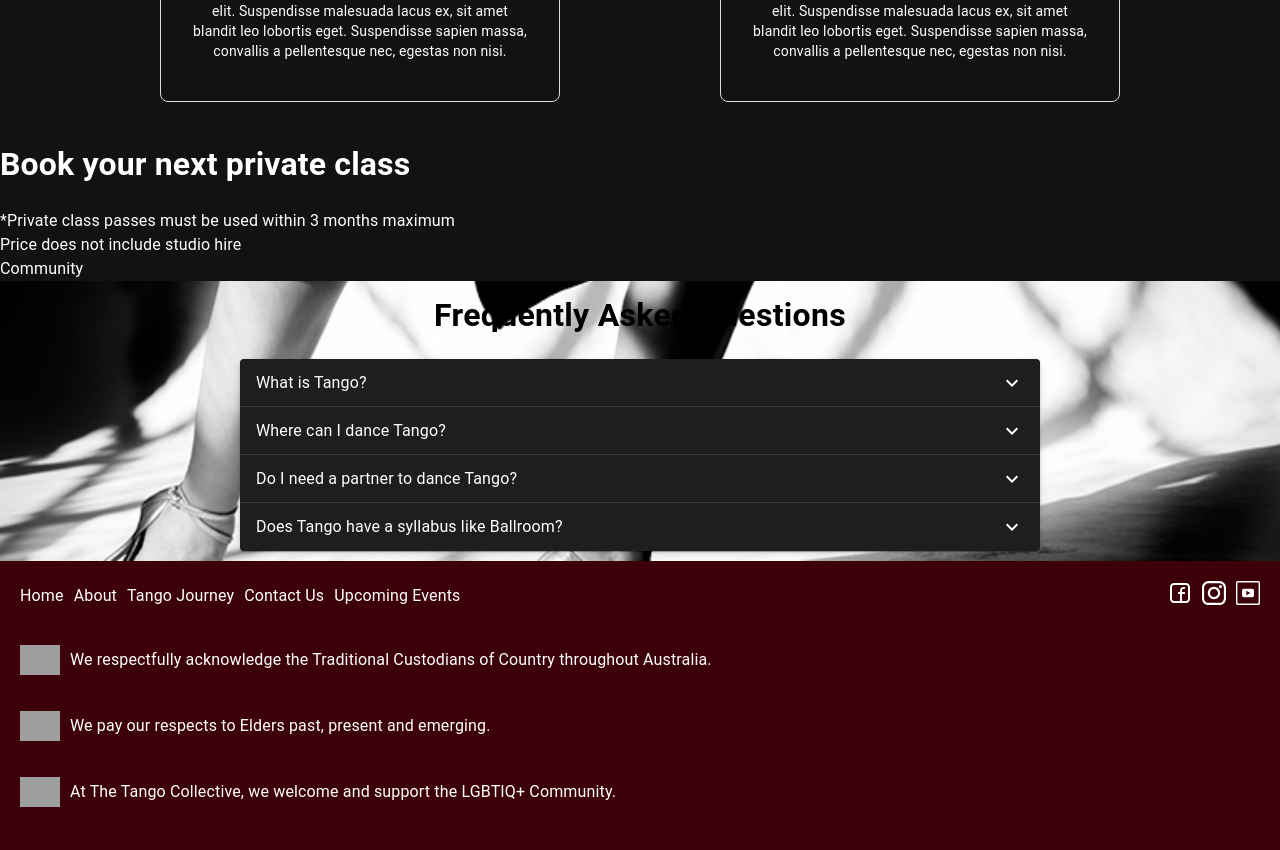
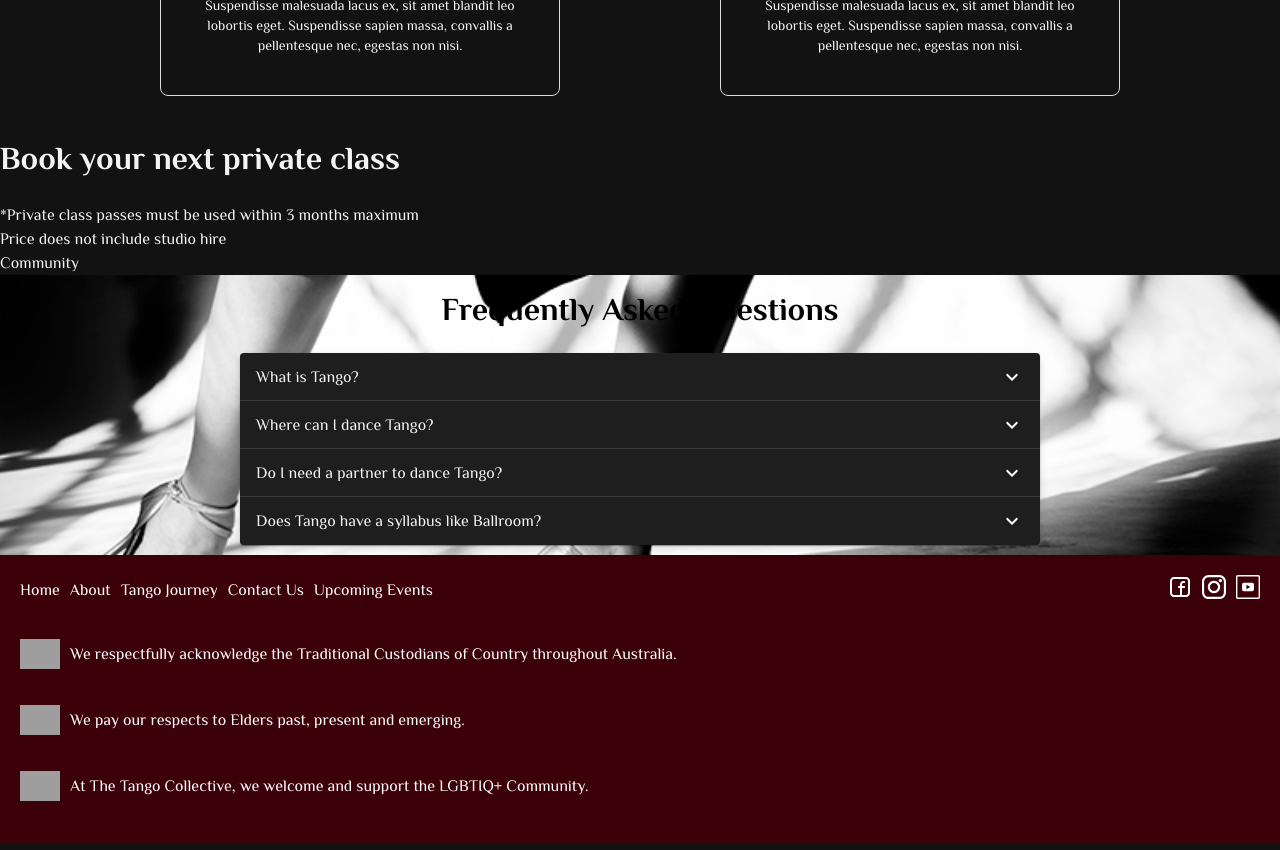
Before and after one commit to arharutyu/tango-collective, a React (Vite) app: page / in a window 1280 px wide. Shown: the part 1280-2130 px from the top of the page. Built offline with nearby package versions, Linux system fonts and the light colour scheme; grey boxes are pictures that could not be loaded.

Commit message:
setup font and typography

```diff
--- a/index.html
+++ b/index.html
@@ -1,10 +1,13 @@
 <!doctype html>
 <html lang="en">
 <head>
-    <meta charset="UTF-8" />
-    <link rel="icon" type="image/svg+xml" href="/vite.svg" />
-    <title>Vite + React + TS</title>
-    <meta name="viewport" content="initial-scale=1, width=device-width" />
+    <meta charset="UTF-8"/>
+    <title>The Tango Collective</title>
+    <meta name="viewport" content="initial-scale=1, width=device-width"/>
+    <link
+            href="https://fonts.googleapis.com/css2?family=Philosopher:wght@400;500;600;700&display=swap"
+            rel="stylesheet"
+    />
 </head>
 <body>
 <div id="root"></div>
--- a/src/theme/theme.ts
+++ b/src/theme/theme.ts
@@ -9,9 +9,72 @@ export const themeOptions: ThemeOptions = {
     secondary: {
       main: '#f50057',
     },
-    // background: {
-    //   // default: '#000000', // Explicitly set the background color to black
-    //   paper: '#000000', // For surfaces like Paper components
-    // },
+    text: {
+      primary: '#F4F4F4',
+      secondary: '#B0B0B0',
+    }
+  },
+  typography: {
+    fontFamily: `'Philosopher', 'Times New Roman', serif`,
+    allVariants: {
+      fontWeight: 400,
+    },
+    h1: {
+      fontSize: '48px',
+      fontWeight: 700,
+      lineHeight: 1.2,
+    },
+    h2: {
+      fontSize: '40px',
+      fontWeight: 600,
+      lineHeight: 1.3,
+    },
+    h3: {
+      fontSize: '32px',
+      fontWeight: 500,
+      lineHeight: 1.4,
+    },
+    h4: {
+      fontSize: '24px',
+      fontWeight: 500,
+      lineHeight: 1.2,
+    },
+    h5: {
+      fontSize: '20px',
+      fontWeight: 500,
+      lineHeight: 1.3,
+    },
+    h6: {
+      fontSize: '18px',
+      fontWeight: 500,
+      lineHeight: 1.4,
+    },
+    body1: {
+      fontSize: '16px',
+      lineHeight: 1.5,
+    },
+    body2: {
+      fontSize: '14px',
+      lineHeight: 1.43,
+    },
+    subtitle1: {
+      fontSize: '18px',
+      fontWeight: 500,
+      fontFamily: 'Arial, sans-serif',
+    },
+    subtitle2: {
+      fontSize: '16px',
+      fontWeight: 500,
+      fontFamily: 'Arial, sans-serif',
+    },
+    caption: {
+      fontSize: '12px',
+      lineHeight: 1.35,
+    },
+    overline: {
+      fontSize: '10px',
+      textTransform: 'uppercase',
+      fontWeight: 700,
+    },
   },
 };
```
Lines whose indentation alone changed are shown as unchanged.
